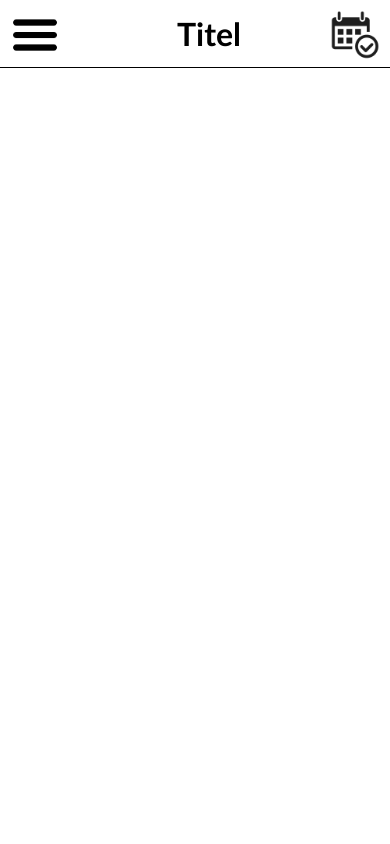
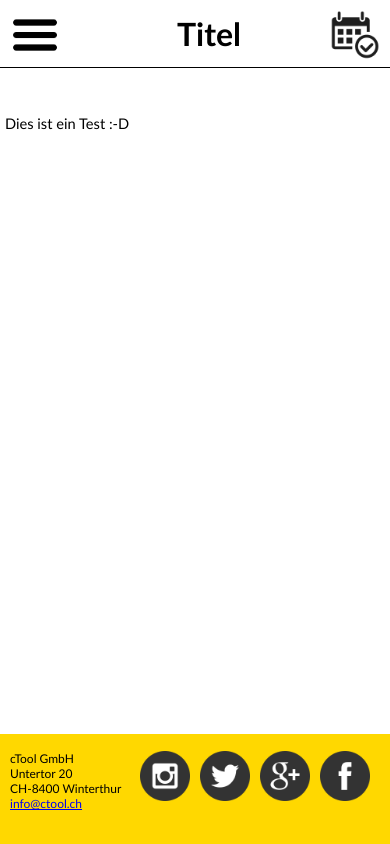
Before and after one commit to ctool-lenggi/phonegap-test, a plain HTML site: page index.html in a window 390 px wide. Drawn offline with Linux system fonts and the light colour scheme; some packages are replaced by stand-ins of ours.

Commit message:
added footer with sticky function

```diff
--- a/css/index.css
+++ b/css/index.css
@@ -2,9 +2,13 @@
     font-family: Calibri;
     font-size: 11pt;
 }
-body{
+html, body {
     padding: 0;
     margin: 0;
+    height: 100%;
+}
+.app {
+    min-height: 100%;
 }
 #header{
     position: fixed;
@@ -47,11 +51,11 @@ body{
     z-index: 5;
 }
 
-#menu ul{
+    #menu ul {
         width: 66%;
-    border: 1px solid #000;
+        border-top: 1px solid #000;
+        border-right: 1px solid #000;
         background-color: rgb(255, 255, 255);
-
         list-style-type: none;
         margin: 100px 0px 0px 0px;
         padding: 0;
@@ -70,3 +74,25 @@ body{
     background-color: #4CAF50;
     color: rgb(255, 255, 255);
 }
+
+#content {
+    margin: 0;
+    padding: 100px 5px 100px 5px;
+}
+
+#footer{
+    background-color: rgb(255, 216, 0);
+    padding: 5px 10px;
+
+    height: 100px;
+    margin-top: -110px;
+}
+    #footer * {
+        font-size: 9pt;
+    }
+
+#socialMedias img{
+    float: right;
+    width: 50px;
+    margin-right: 10px;
+}
--- a/index.html
+++ b/index.html
@@ -31,9 +31,29 @@
             </ul>
         </div>
 
-        <div id="content"></div>
-        <div id="footer"></div>
+        <div id="content">
+            <p>
+                Dies ist ein Test :-D
+            </p>
+        </div>
     </div>
+
+    <div id="footer">
+        <p id="socialMedias">
+            <a href="https://www.facebook.com"><img src="./img/fb.png" alt="Facebook" /></a>
+            <a href="https://www.google.com"><img src="./img/google.png" alt="Google" /></a>
+            <a href="https://www.twitter.com"><img src="./img/twitter.png" alt="Twitter" /></a>
+            <a href="https://www.instagram.com"><img src="./img/instagram.png" alt="Instagram" /></a>
+        </p>
+        <p>
+            cTool GmbH<br />
+            Untertor 20<br />
+            CH-8400 Winterthur<br />
+            <a href="mailto:info@ctool.ch">info@ctool.ch</a>
+        </p>
+
+    </div>
+
     <script type="text/javascript" src="cordova.js"></script>
     <script type="text/javascript" src="js/index.js"></script>
 
```
Also changed, not shown: img/fb.png (added), img/google.png (added), img/instagram.png (added), img/twitter.png (added). Lines whose indentation alone changed are shown as unchanged.
